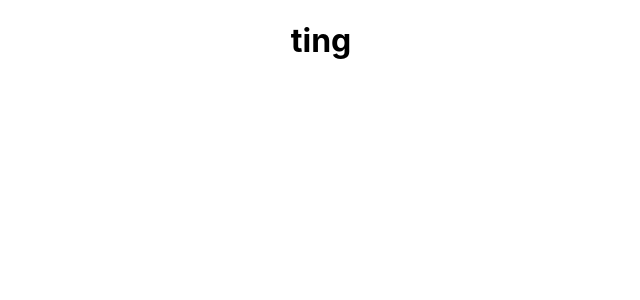
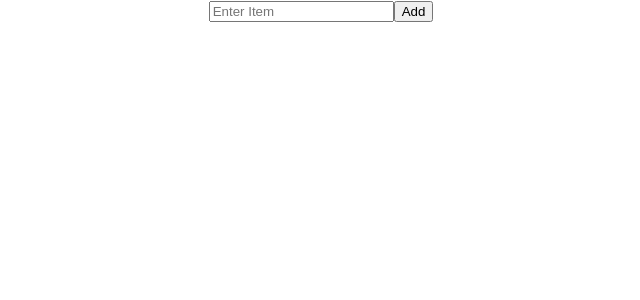
Before and after one commit to Angy/wattodo, a React (Create React App) app: page / in a window 1280 px wide. Shown: the top 300 px of the page, without its empty margins (319-959 px from the left). Built offline with nearby package versions, Linux system fonts and the light colour scheme.

Commit message:
convert to class component

```diff
--- a/src/App.js
+++ b/src/App.js
@@ -1,13 +1,15 @@
-import logo from './logo.svg';
+import React, { Component } from 'react';
 import './App.css';
 import AddItem from "./components/AddItem";
 
-function App() {
-  return (
-    <div className="App">
-        <AddItem/>
-    </div>
-  );
+class App extends Component {
+    render(){
+        return (
+            <div className="App">
+                <AddItem/>
+            </div>
+        );
+    }
 }
 
 export default App;
--- a/src/components/AddItem.js
+++ b/src/components/AddItem.js
@@ -1,14 +1,17 @@
-import React, { useState } from 'react'
+import React, { Component } from 'react';
 
 
-function AddItem() {
-    const [item, setItem] = useState('')
-
-    return (
-        <div>
-            <h1>ting</h1>
-        </div>
-    )
+class AddItem extends Component {
+    render(){
+        return (
+            <div>
+                <form method="post">
+                    <input type="text" placeholder="Enter Item" name="add"/>
+                    <button type="submit">Add</button>
+                </form>
+            </div>
+        )
+    };
 
 }
 
```
